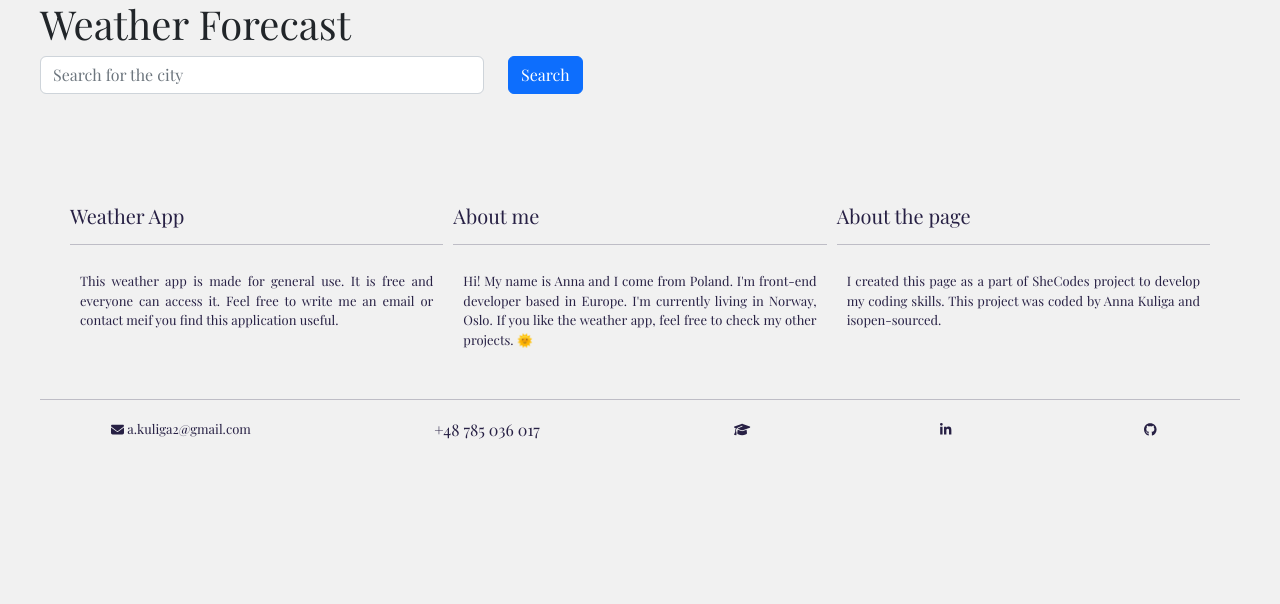
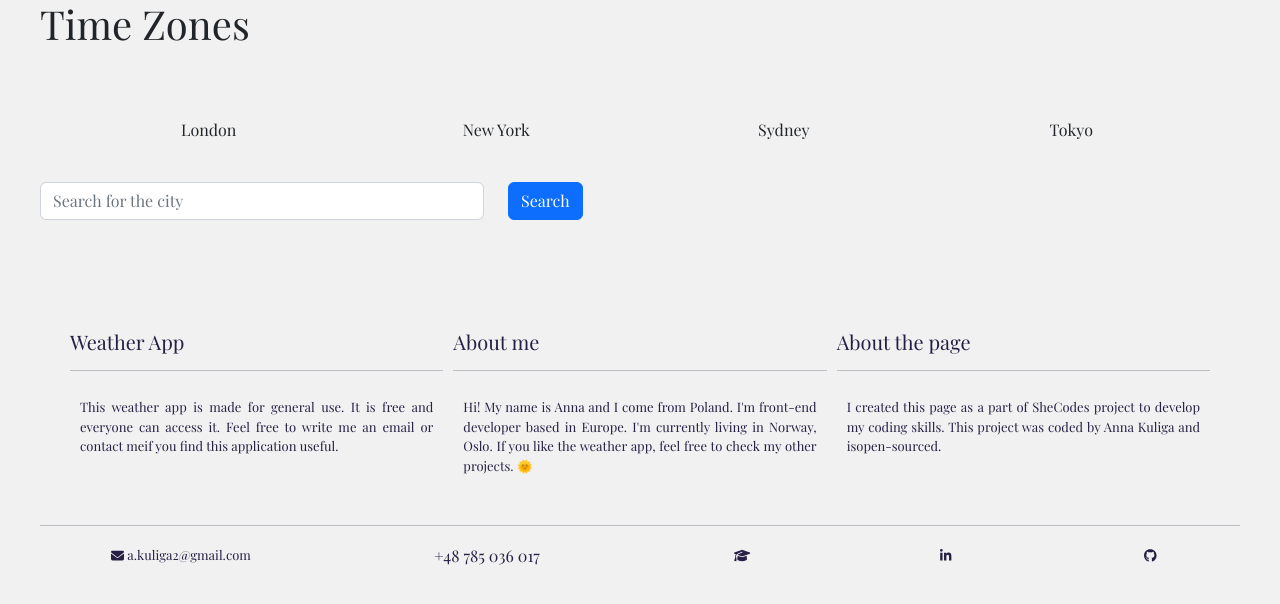
Before and after one commit to AnnaKuliga/weather-app-react, a React (Create React App) app: page / in a window 1280 px wide. Shown: the top 604 px of the page. Built offline with nearby package versions, Linux system fonts and the light colour scheme; a web font is replaced by a local one.

Commit message:
Added Time Zone component

```diff
--- a/src/App.css
+++ b/src/App.css
@@ -26,6 +26,9 @@ body {
 .grid-3-columns {
   grid-template-columns: 1fr 1fr 1fr;
 }
+.grid-four-columns {
+  grid-template-columns: 1fr 1fr 1fr 1fr;
+}
 .grid-3-columns-footer {
   grid-template-columns: 2fr 2fr 2fr;
 }
--- /dev/null
+++ b/src/Weather.css
@@ -0,0 +1,6 @@
+header ul {
+  list-style: none;
+  display: flex;
+  flex-direction: row;
+  text-align: center;
+}
--- a/src/Weather.js
+++ b/src/Weather.js
@@ -1,12 +1,21 @@
 import React from "react";
 import Footer from "./Footer";
 import SearchEngine from "./SearchEngine";
+import "./Weather.css";
 
 export default function Weather() {
   return (
     <div className="WeatherBody">
       <header>
-        <h1> Weather Forecast</h1>
+        <div className="TimeZone">
+          <h1> Time Zones</h1>
+          <ul className="navigation grid grid-four-columns">
+            <li className="navigation-item">London</li>
+            <li className="navigation-item">New York</li>
+            <li className="navigation-item">Sydney</li>
+            <li className="navigation-item">Tokyo</li>
+          </ul>
+        </div>
       </header>
       <main>
         <SearchEngine />
```
